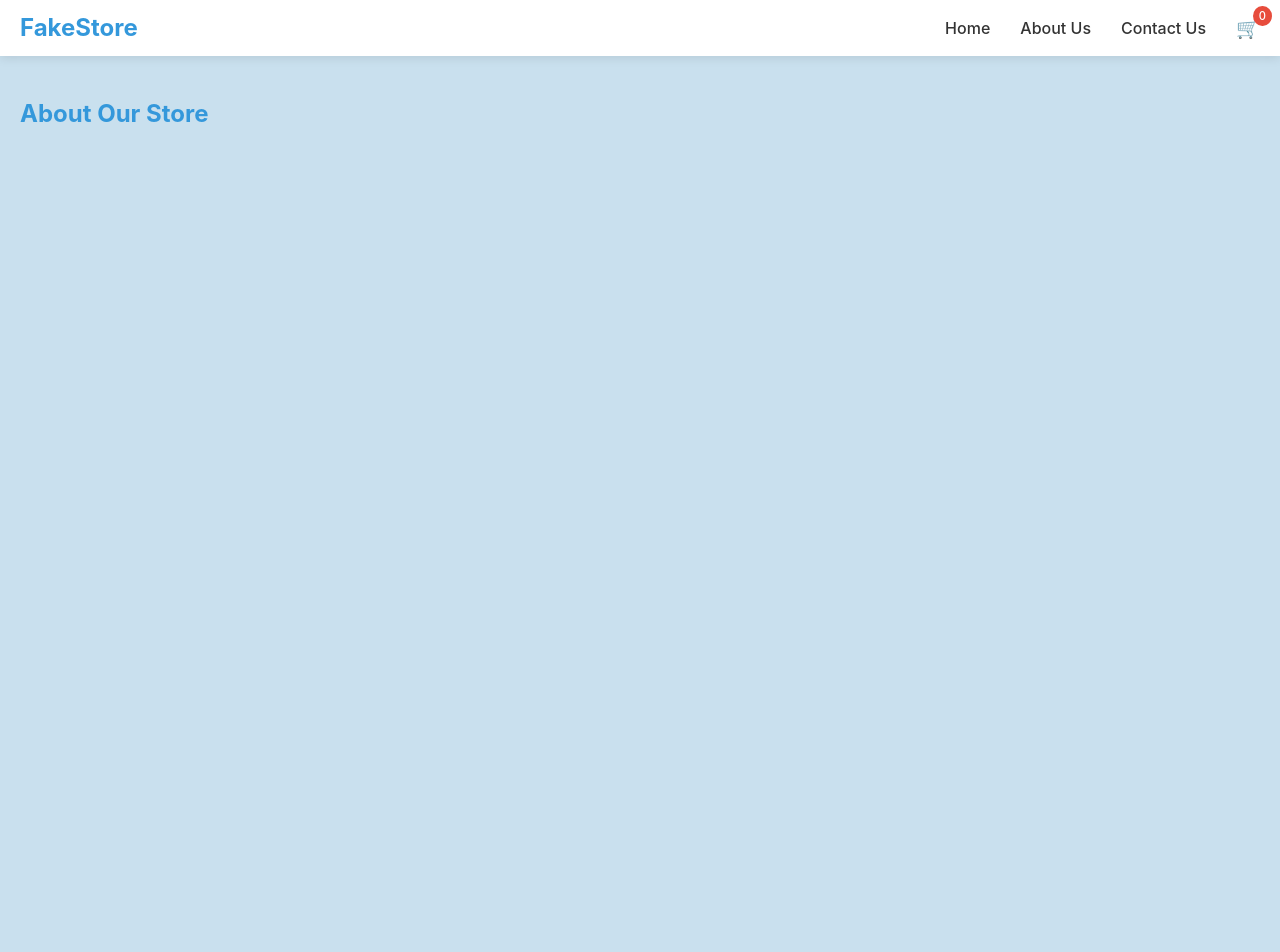
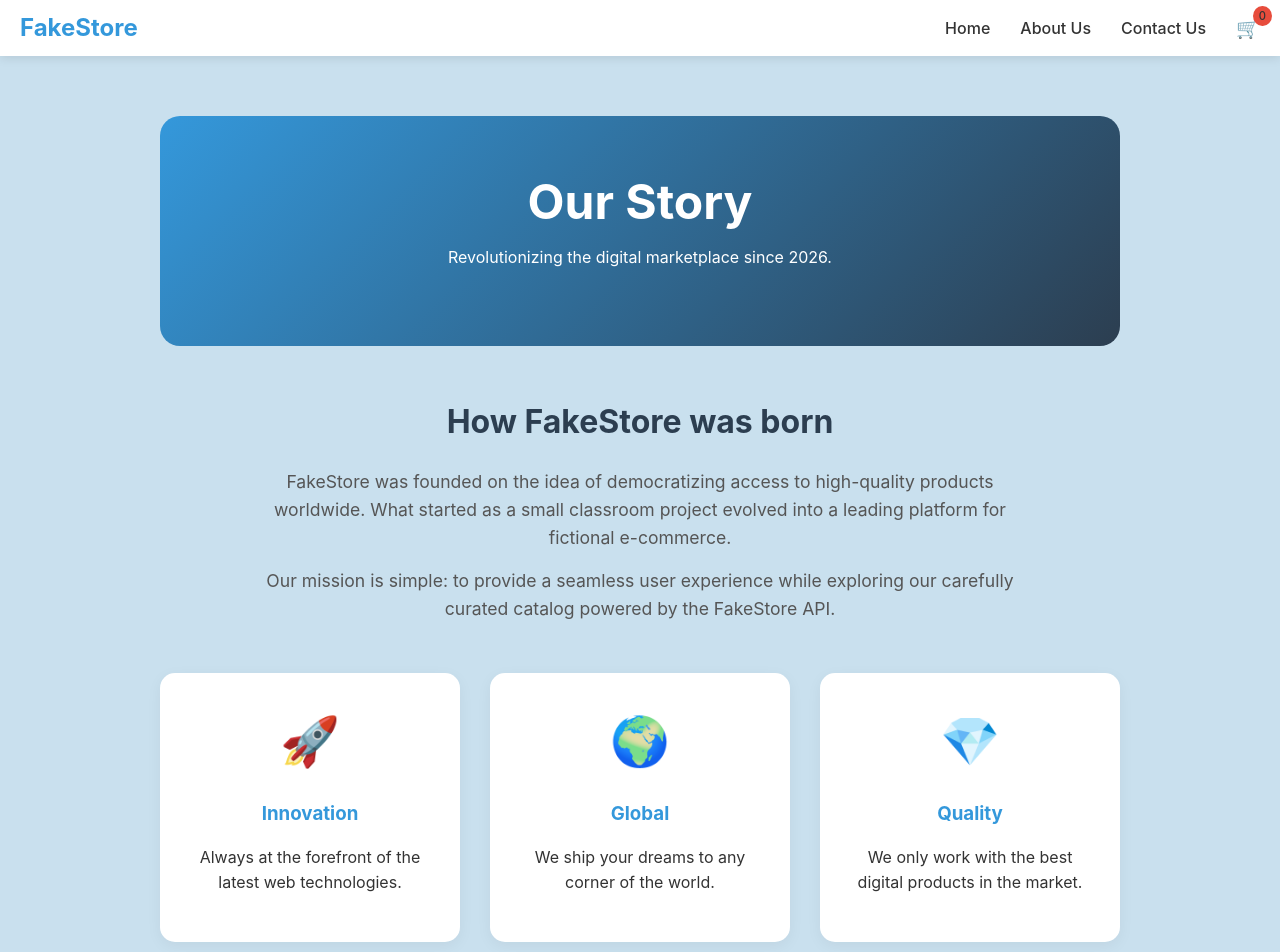
Before and after one commit to Cvidal84/Proyecto2-master2, a React (Vite) app: page /about in a window 1280 px wide. Shown: the top 952 px of the page. Before the commit the page ends 800 px from the top, so only its background shows below. Built offline with nearby package versions, Linux system fonts and the light colour scheme.

Commit message:
add about us
normal page

```diff
--- a/src/App.jsx
+++ b/src/App.jsx
@@ -8,6 +8,7 @@ import ProductDetail from './pages/ProductDetail/ProductDetail'
 import Checkout from './pages/Checkout/Checkout'
 import Success from './pages/Success/Success'
 import SplashScreen from './components/SplashScreen/SplashScreen'
+import About from './pages/About/About'
 
 const App = () => {
   const [cart, setCart] = useState([])
@@ -60,7 +61,7 @@ const App = () => {
             <Route path="/" element={<Home addToCart={addToCart} />} />
 
             {/* Rutas secundarias */}
-            <Route path="/about" element={<h2>About Our Store</h2>} />
+            <Route path="/about" element={<About />} />
             <Route path="/contact" element={<h2>Contact Us</h2>} />
 
             {/* Ruta del carrito */}
--- a/src/components/Navbar/Navbar.css
+++ b/src/components/Navbar/Navbar.css
@@ -9,6 +9,10 @@
     top: 0;
     z-index: 1000;
     padding: 10px 20px;
+}
+
+.about-hero h1 {
+    color: #fff;
 }
 
 .navbar-logo h2 {
@@ -47,10 +51,13 @@
     top: -8px;
     right: -12px;
     background-color: #e74c3c;
-    color: white;
     font-size: 0.7rem;
     padding: 2px 6px;
     border-radius: 50%;
+}
+
+.value-card p {
+    color: #333;
 }
 
 @media (max-width: 768px) {
--- a/src/components/ProductCard/ProductCard.css
+++ b/src/components/ProductCard/ProductCard.css
@@ -8,6 +8,7 @@
     transition: transform 0.3s ease, box-shadow 0.3s ease;
     border: 1px solid #eee;
     height: auto;
+    box-shadow: 0 10px 20px rgba(0, 0, 0, 0.265);
 }
 
 .card:hover {
@@ -26,6 +27,7 @@
 .card h3 {
     font-size: 1.1rem;
     color: #2c3e50;
+    text-align: center;
     margin: 10px 0;
     display: -webkit-box;
     -webkit-line-clamp: 2;
--- /dev/null
+++ b/src/pages/About/About.css
@@ -0,0 +1,68 @@
+.about-container {
+    max-width: 1000px;
+    margin: 0 auto;
+    padding: 40px 20px;
+    line-height: 1.6;
+}
+
+.about-hero {
+    text-align: center;
+    padding: 60px 0;
+    background: linear-gradient(135deg, #3498db, #2c3e50);
+    color: white;
+    border-radius: 20px;
+    margin-bottom: 50px;
+}
+
+.about-hero h1 {
+    font-size: 3rem;
+    margin: 0;
+}
+
+.about-text {
+    margin-bottom: 50px;
+    text-align: center;
+}
+
+.about-text h2 {
+    font-size: 2rem;
+    color: #2c3e50;
+    margin-bottom: 20px;
+}
+
+.about-text p {
+    font-size: 1.1rem;
+    color: #555;
+    max-width: 800px;
+    margin: 0 auto 15px;
+}
+
+.about-values {
+    display: grid;
+    grid-template-columns: repeat(auto-fit, minmax(250px, 1fr));
+    gap: 30px;
+}
+
+.value-card {
+    background: white;
+    padding: 30px;
+    border-radius: 15px;
+    text-align: center;
+    box-shadow: 0 4px 15px rgba(0, 0, 0, 0.05);
+    transition: transform 0.3s ease;
+}
+
+.value-card:hover {
+    transform: translateY(-5px);
+}
+
+.value-card span {
+    font-size: 3rem;
+    display: block;
+    margin-bottom: 15px;
+}
+
+.value-card h3 {
+    margin-bottom: 10px;
+    color: #3498db;
+}
--- /dev/null
+++ b/src/pages/About/About.jsx
@@ -0,0 +1,47 @@
+import './About.css';
+
+const About = () => {
+    return (
+        <div className="about-container">
+            <section className="about-hero">
+                <h1>Our Story</h1>
+                <p>Revolutionizing the digital marketplace since 2026.</p>
+            </section>
+
+            <section className="about-content">
+                <div className="about-text">
+                    <h2>How FakeStore was born</h2>
+                    <p>
+                        FakeStore was founded on the idea of democratizing access to high-quality
+                        products worldwide. What started as a small classroom project evolved
+                        into a leading platform for fictional e-commerce.
+                    </p>
+                    <p>
+                        Our mission is simple: to provide a seamless user experience while
+                        exploring our carefully curated catalog powered by the FakeStore API.
+                    </p>
+                </div>
+
+                <div className="about-values">
+                    <div className="value-card">
+                        <span>🚀</span>
+                        <h3>Innovation</h3>
+                        <p>Always at the forefront of the latest web technologies.</p>
+                    </div>
+                    <div className="value-card">
+                        <span>🌍</span>
+                        <h3>Global</h3>
+                        <p>We ship your dreams to any corner of the world.</p>
+                    </div>
+                    <div className="value-card">
+                        <span>💎</span>
+                        <h3>Quality</h3>
+                        <p>We only work with the best digital products in the market.</p>
+                    </div>
+                </div>
+            </section>
+        </div>
+    );
+};
+
+export default About;
--- a/src/pages/Home/Home.css
+++ b/src/pages/Home/Home.css
@@ -19,3 +19,8 @@ h1 {
     color: #666;
     margin-top: 50px;
 }
+
+.search-bar input {
+    background-color: #f8f9fa;
+    box-shadow: 0 2px 5px rgba(0, 0, 0, 0.1);
+}
```
